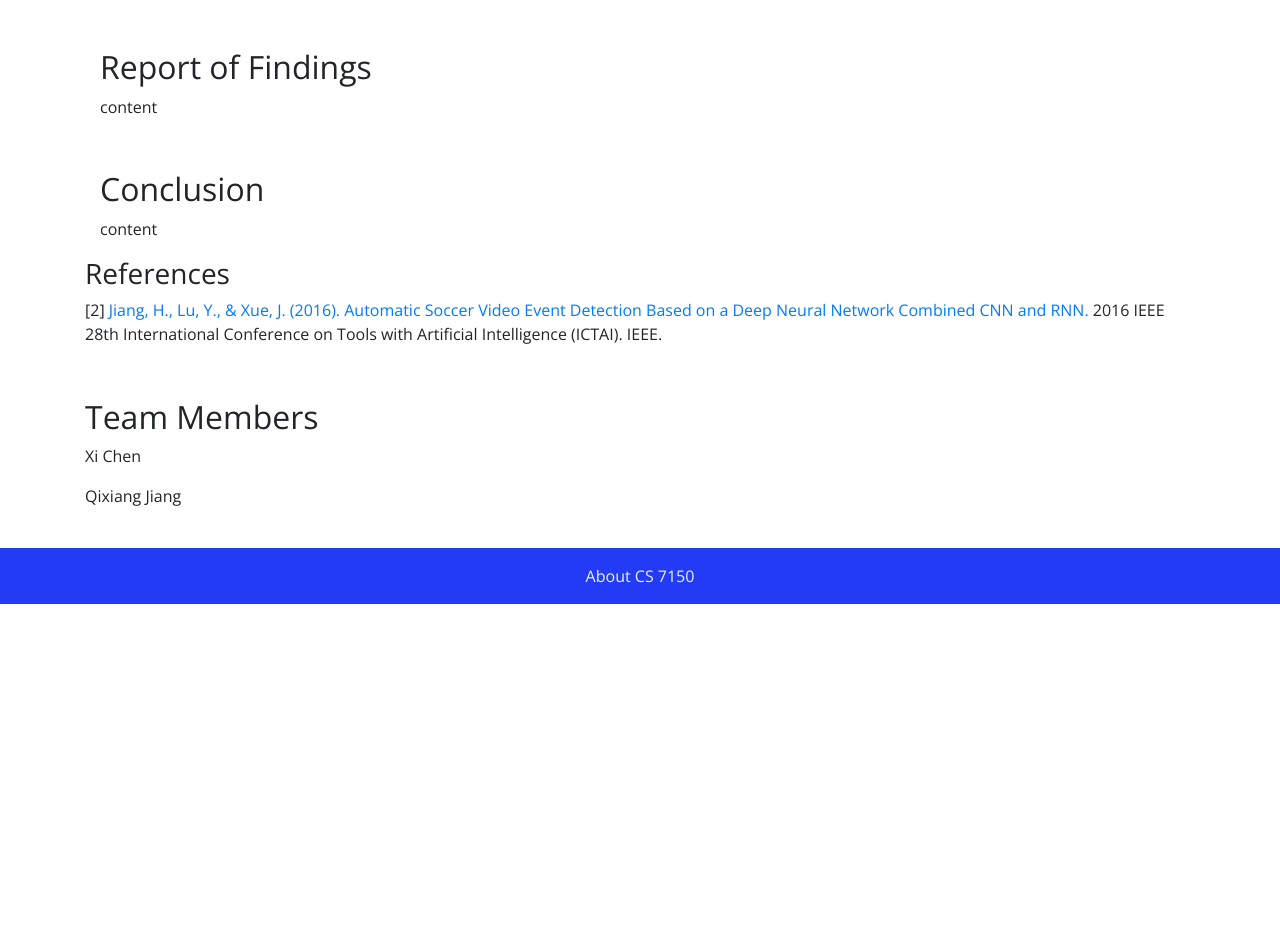
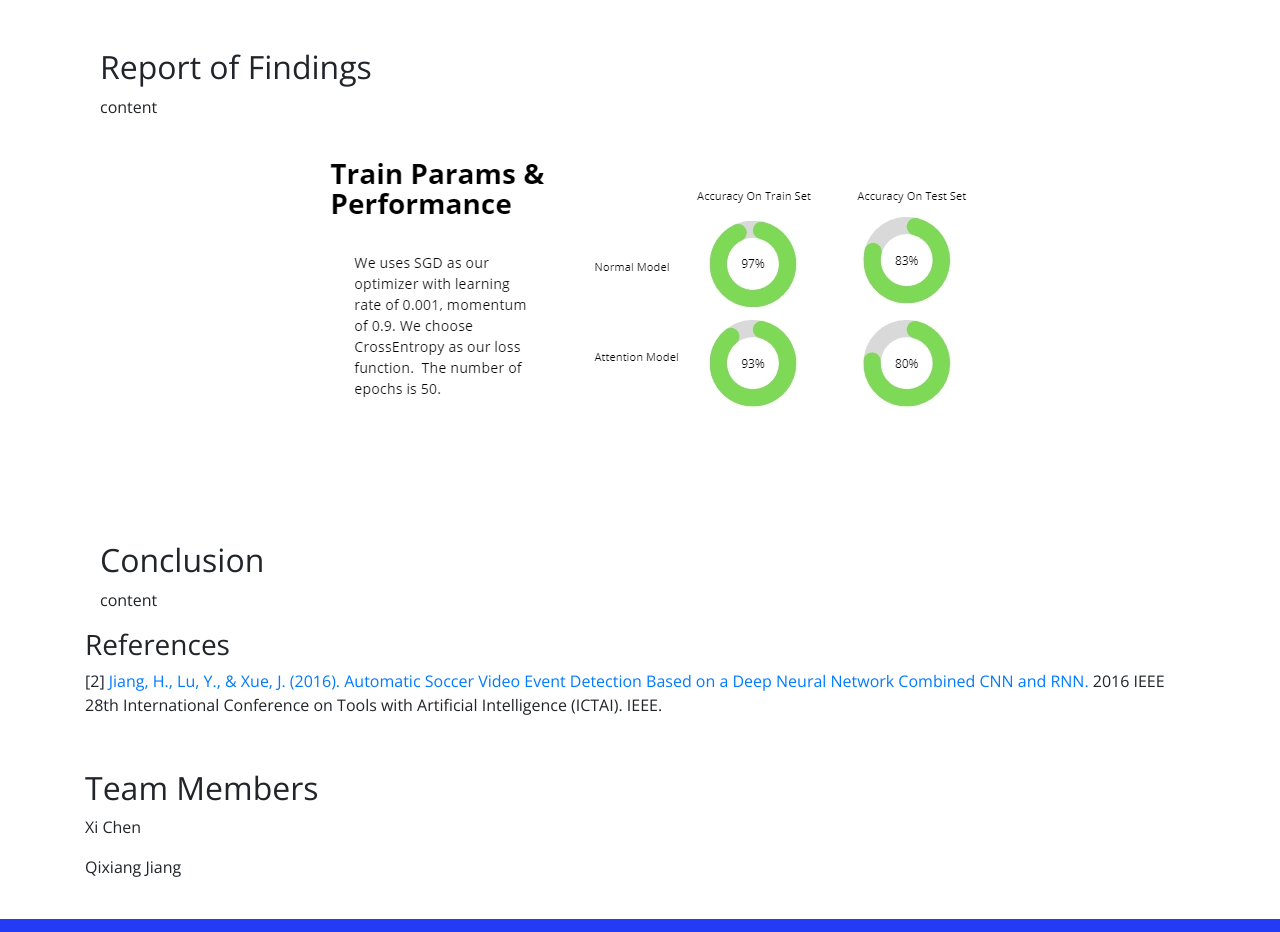
Before and after one commit to Marco6666662/DS4440_Final_Project, a plain HTML site: page index.html in a window 1280 px wide. Shown: the part 1623-2555 px from the top of the page. Before the commit the page ends 2227 px from the top, so only its background shows below. Drawn offline with nearby package versions, Linux system fonts and the light colour scheme.

Commit message:
Update index.html

```diff
--- a/index.html
+++ b/index.html
@@ -60,6 +60,9 @@
             </p>
             <h2> Report of Findings</h2>
             <p>  content</p>
+            <div class="text-center">
+                <img src="https://github.com/Marco6666662/DS4440_Final_Project/blob/main/%E5%BE%AE%E4%BF%A1%E6%88%AA%E5%9B%BE_20240421145214.png?raw=true" alt="Model Structure Comparison" class="img-fluid">
+            </div>
             <h2> Conclusion</h2>
             <p>  content</p>
         </div>
```
